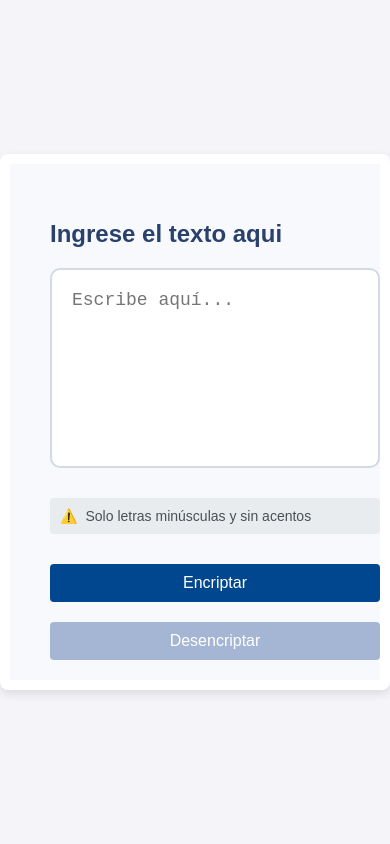
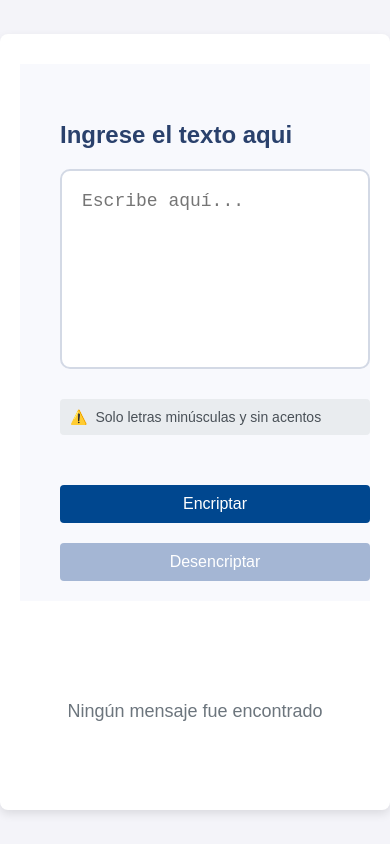
Before and after one commit to JIR2406/EncriptadorTexto, a plain HTML site: page index.html in a window 390 px wide. Drawn offline with Linux system fonts and the light colour scheme.

Commit message:
Modificacion CSS

```diff
--- a/css/main.css
+++ b/css/main.css
@@ -344,3 +344,49 @@ textarea {
         margin-bottom: 0;
     }
 }
+/* Estilos generales para la página */
+.container {
+    display: flex;
+    justify-content: space-between;
+    padding: 20px;
+}
+
+.left-section, .right-section {
+    flex: 1;
+    margin: 10px;
+}
+
+.right-section {
+    display: flex;
+    flex-direction: column;
+    align-items: center;
+}
+
+/* Estilos específicos para pantallas móviles */
+@media (max-width: 768px) {
+    .container {
+        flex-direction: column;
+        align-items: center;
+    }
+
+    .left-section {
+        width: 100%;
+        margin-bottom: 20px;
+    }
+
+    .right-section {
+        width: 100%;
+        margin-top: 20px;
+        text-align: center;
+    }
+
+    /* Ocultar la imagen en pantallas móviles */
+    .right-section img {
+        display: none;
+    }
+
+    /* Asegúrate de que el espacio para el texto procesado se muestre debajo de la advertencia */
+    .warning {
+        margin-bottom: 20px;
+    }
+}
```
